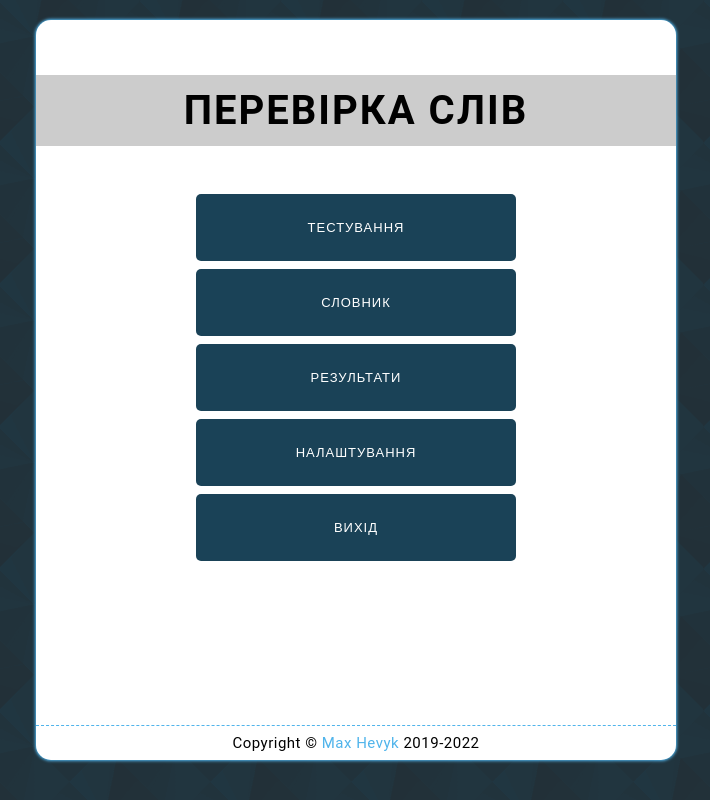
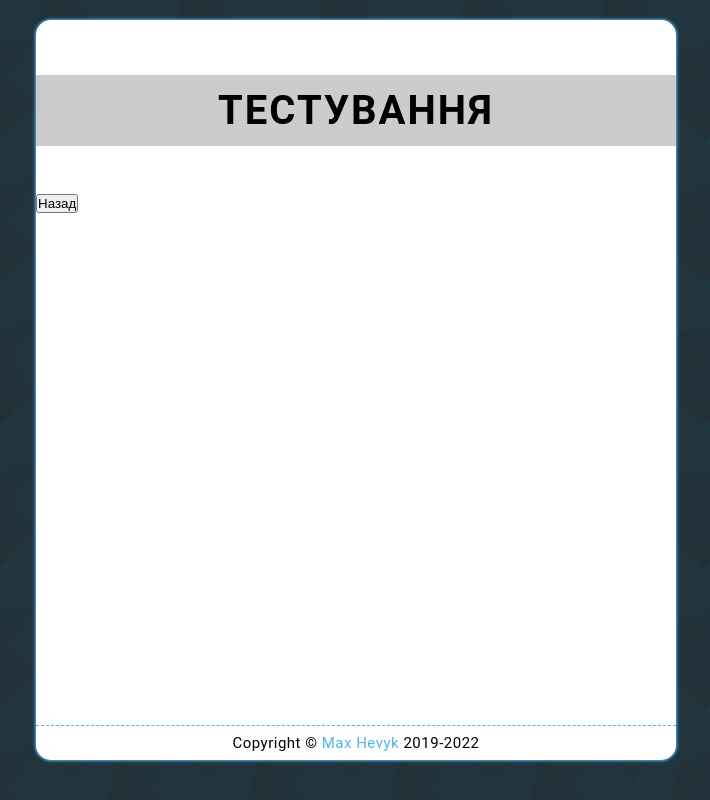
Before and after one commit to mhevyk/pure-js-quiz, a plain HTML site: page index.html in a window 1280 px wide. Both pictures are taken after a click on the button "ТЕСТУВАННЯ". Shown: the whole page, without its empty margins (284-994 px from the left). Drawn offline with Linux system fonts and the light colour scheme.

Commit message:
Added pages navigation

```diff
--- a/css/index.css
+++ b/css/index.css
@@ -1,7 +1,8 @@
 @import url(common.css);
 @import url(header.css);
-@import url(main-nav.css);
+@import url(pages/main.css);
 @import url(footer.css);
 @import url(button.css);
 @import url(dialog.css);
 @import url(link.css);
+@import url(page.css);
--- /dev/null
+++ b/css/page.css
@@ -0,0 +1,7 @@
+.page {
+    display: none;
+}
+
+.page.open {
+    display: flex;
+}
--- a/css/main-nav.css
+++ b/css/pages/main.css
@@ -1,12 +1,15 @@
 .main {
     flex-grow: 1;
+}
+
+[data-role='main'] {
     display: flex;
     justify-content: center;
     align-items: start;
     margin-top: 6vh;
 }
 
-.main .nav {
+[data-role='main'] .nav {
     min-width: 90%;
     display: flex;
     flex-direction: column;
@@ -14,18 +17,18 @@
 }
 
 @media (min-width: 570px) {
-    .main .nav {
+    [data-role='main'] .nav {
         min-width: 70%;
     }
 }
 
 @media (min-width: 767px) {
-    .main .nav {
+    [data-role='main'] .nav {
         min-width: 50%;
     }
 }
 
-.main .nav__item {
+[data-role='main'] .nav__item {
     border-radius: 5px;
     font-weight: 300;
     letter-spacing: 1px;
@@ -40,7 +43,7 @@
     transition: 200ms;
 }
 
-.main .nav__item:hover {
+[data-role='main'] .nav__item:hover {
     cursor: pointer;
     border: 1px solid var(--primary-color);
     background-color: transparent;
--- a/index.html
+++ b/index.html
@@ -17,13 +17,27 @@
             <h1>Перевірка слів</h1>
         </header>
         <main class="main">
-            <nav class="nav main__nav">
-                <button class="nav__item">Тестування</button>
-                <button class="nav__item">Словник</button>
-                <button class="nav__item">Результати</button>
-                <button class="nav__item">Налаштування</button>
-                <button class="nav__item exit">Вихід</button>
-            </nav>
+            <div class="page open" data-role="main" data-title="Перевірка слів">
+                <nav class="nav main__nav">
+                    <button class="page-open-button nav__item" data-role="quiz">Тестування</button>
+                    <button class="page-open-button nav__item" data-role="vocabulary">Словник</button>
+                    <button class="page-open-button nav__item" data-role="results">Результати</button>
+                    <button class="page-open-button nav__item" data-role="options">Налаштування</button>
+                    <button class="nav__item exit">Вихід</button>
+                </nav>
+            </div>
+            <div class="page" data-role="quiz" data-title="Тестування">
+                <button class="page-open-button" data-role="main">Назад</button>
+            </div>
+            <div class="page" data-role="vocabulary" data-title="Словник">
+                <button class="page-open-button" data-role="main">Назад</button>
+            </div>
+            <div class="page" data-role="results" data-title="Результати">
+                <button class="page-open-button" data-role="main">Назад</button>
+            </div>
+            <div class="page" data-role="options" data-title="Налаштування">
+                <button class="page-open-button" data-role="main">Назад</button>
+            </div>
         </main>
         <footer class="footer">
             <span>Copyright &copy; <a href="https://github.com/mhevyk" target="blank" class="link">Max Hevyk</a></span>
@@ -51,6 +65,7 @@
     <script src="js/dialog.js"></script>
     <script src="js/exit.js"></script>
     <script src="js/current-year.js"></script>
+    <script src="js/page-navigation.js"></script>
 </body>
 
 </html>
--- /dev/null
+++ b/js/page-navigation.js
@@ -0,0 +1,21 @@
+(function () {
+    const pages = document.querySelectorAll(".page");
+    const buttons = document.querySelectorAll(".page-open-button");
+
+    function hideAllPagesExcept(pageRole) {
+        pages.forEach(page => {
+            if(page.dataset.role === pageRole){
+                page.classList.add("open");
+                document.querySelector(".header h1").textContent = page.dataset.title;
+            } else {
+                page.classList.remove("open");
+            }
+        });
+    }
+
+    buttons.forEach(button => {
+        button.addEventListener("click", function () {
+            hideAllPagesExcept(this.dataset.role);
+        });
+    });
+})();
```
